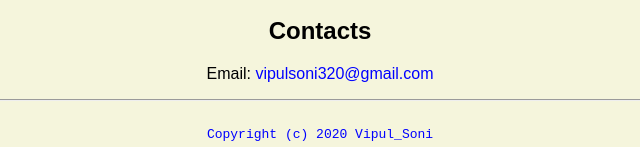
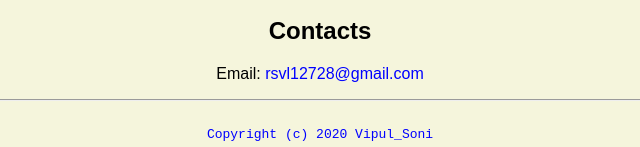
Before and after one commit to vipul-soni/MyPortfolio.github.io, a plain HTML site: page index.html in a window 1280 px wide. Shown: the part 941-1088 px from the top of the page, 320-960 px from the left. Drawn offline with Linux system fonts and the light colour scheme.

Commit message:
Update index.html

```diff
--- a/index.html
+++ b/index.html
@@ -19,7 +19,7 @@ I have a studying B.Tech in computer science engineering from the Poornima Colle
 <h2>Credentials and Portfolio</h2>
 <p><a href="resume.pdf" target="_blank">My Resume</a> | <a href="https://github.com/vipul-soni" target="_blank">My GitHub</a></p>
 <h2>Contacts</h2>
-<p>Email: <a href="mailto:vipulsoni32@gmail.com">vipulsoni320@gmail.com</p>
+<p>Email: <a href="mailto:rsvl12728@gmail.com">rsvl12728@gmail.com</p>
 </body>
 <footer>
 <hr>
```
